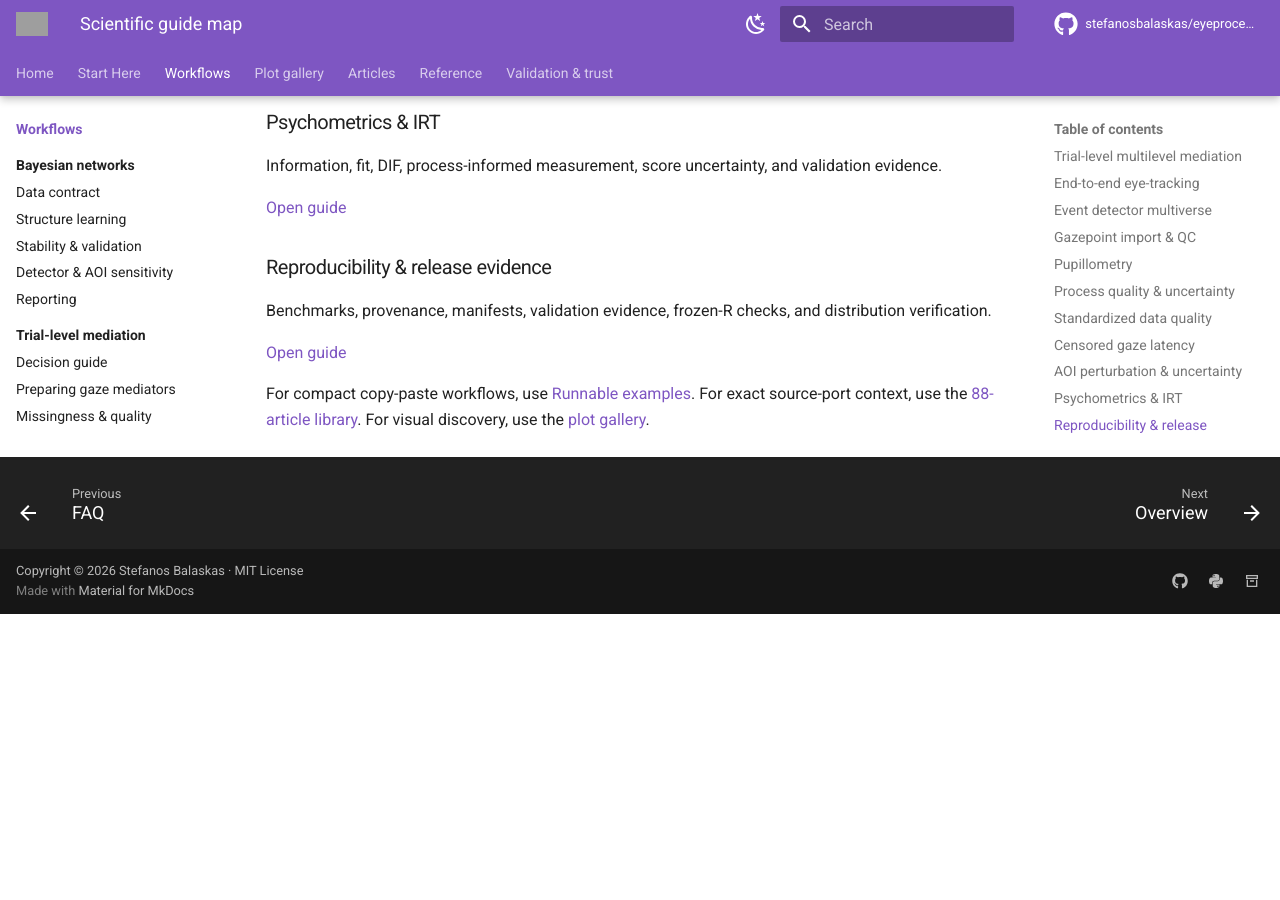
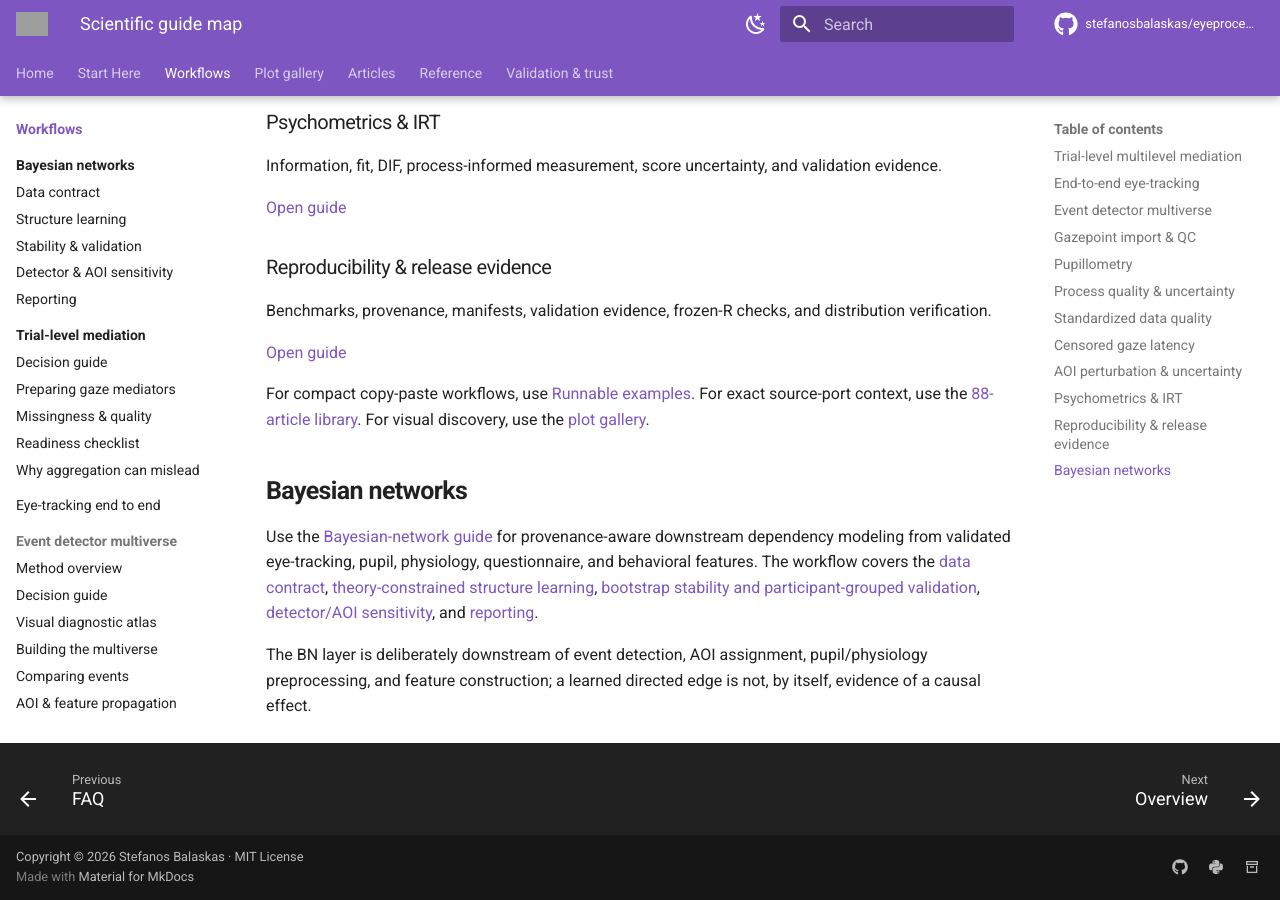
Before and after one commit to stefanosbalaskas/eyeprocesspy, an MkDocs documentation site: the page built from docs/guides/index.md, in a window 1280 px wide and 900 px high, scrolled down 1654 px. Built offline with MkDocs 1.6.1 and Material for MkDocs 9.7.7, drawn with Linux system fonts in a browser that asks for light colours; comment, search, counter and statistics services are not loaded; before the commit the page ends 2268 px from its top, so only the background shows below that; grey boxes are pictures that could not be loaded.

Commit message:
Link Bayesian network documentation

```diff
--- a/docs/guides/index.md
+++ b/docs/guides/index.md
@@ -94,3 +94,9 @@
 </div>
 
 For compact copy-paste workflows, use [Runnable examples](../examples/index.md). For exact source-port context, use the [88-article library](../articles/index.md). For visual discovery, use the [plot gallery](../gallery.md).
+
+## Bayesian networks
+
+Use the [Bayesian-network guide](bayesian-networks/index.md) for provenance-aware downstream dependency modeling from validated eye-tracking, pupil, physiology, questionnaire, and behavioral features. The workflow covers the [data contract](bayesian-networks/data-contract.md), [theory-constrained structure learning](bayesian-networks/structure-learning.md), [bootstrap stability and participant-grouped validation](bayesian-networks/stability-validation.md), [detector/AOI sensitivity](bayesian-networks/sensitivity.md), and [reporting](bayesian-networks/reporting.md).
+
+The BN layer is deliberately downstream of event detection, AOI assignment, pupil/physiology preprocessing, and feature construction; a learned directed edge is not, by itself, evidence of a causal effect.
```
